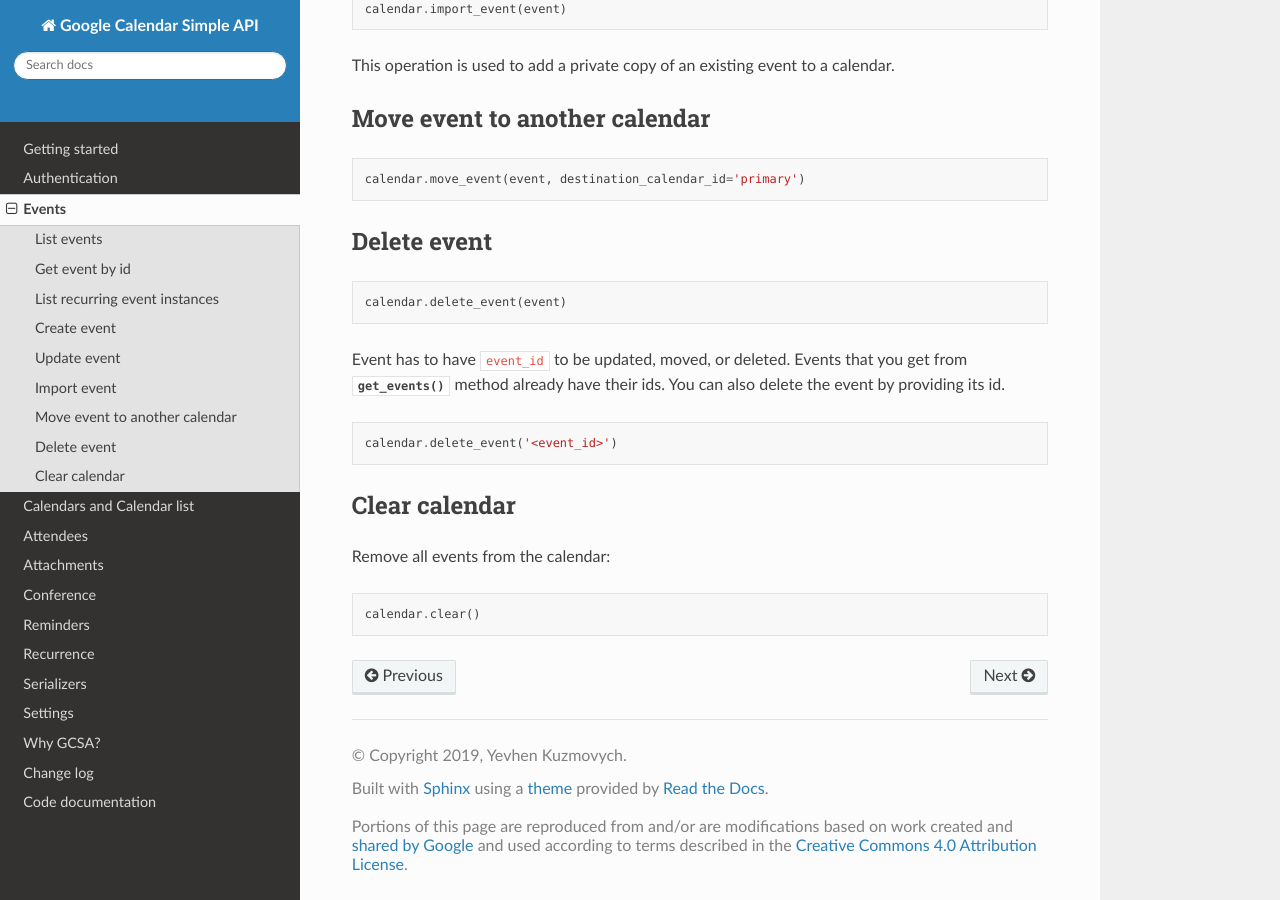
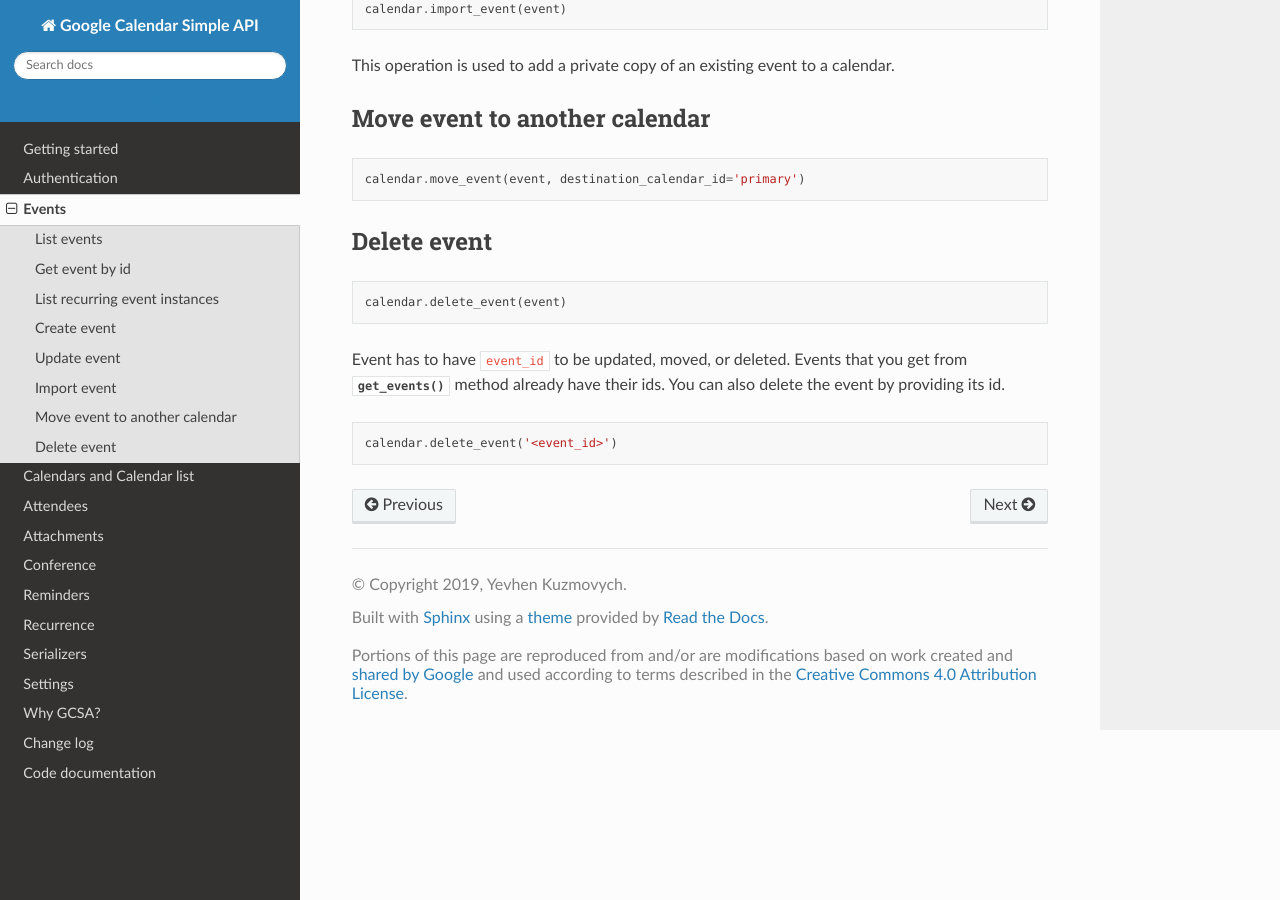
Before and after one commit to kuzmoyev/google-calendar-simple-api, a Sphinx documentation site: the page built from docs/source/events.rst, in a window 1280 px wide and 900 px high, scrolled down 2599 px. Built offline with Sphinx 7.4.7 and the Read the Docs theme 2.0.0, drawn with Linux system fonts in a browser that asks for light colours; pages that are not in the unit, such as notebooks, are missing from menus.

Commit message:
Remove clear() docs from events page

```diff
--- a/docs/source/events.rst
+++ b/docs/source/events.rst
@@ -169,14 +169,5 @@
     calendar.delete_event('<event_id>')
 
 
-Clear calendar
-~~~~~~~~~~~~~~
-
-Remove all events from the calendar:
-
-.. code-block:: python
-
-    calendar.clear()
-
 .. _datetime: https://docs.python.org/3/library/datetime.html
 .. _beautiful_date: https://github.com/kuzmoyev/beautiful-date
```
